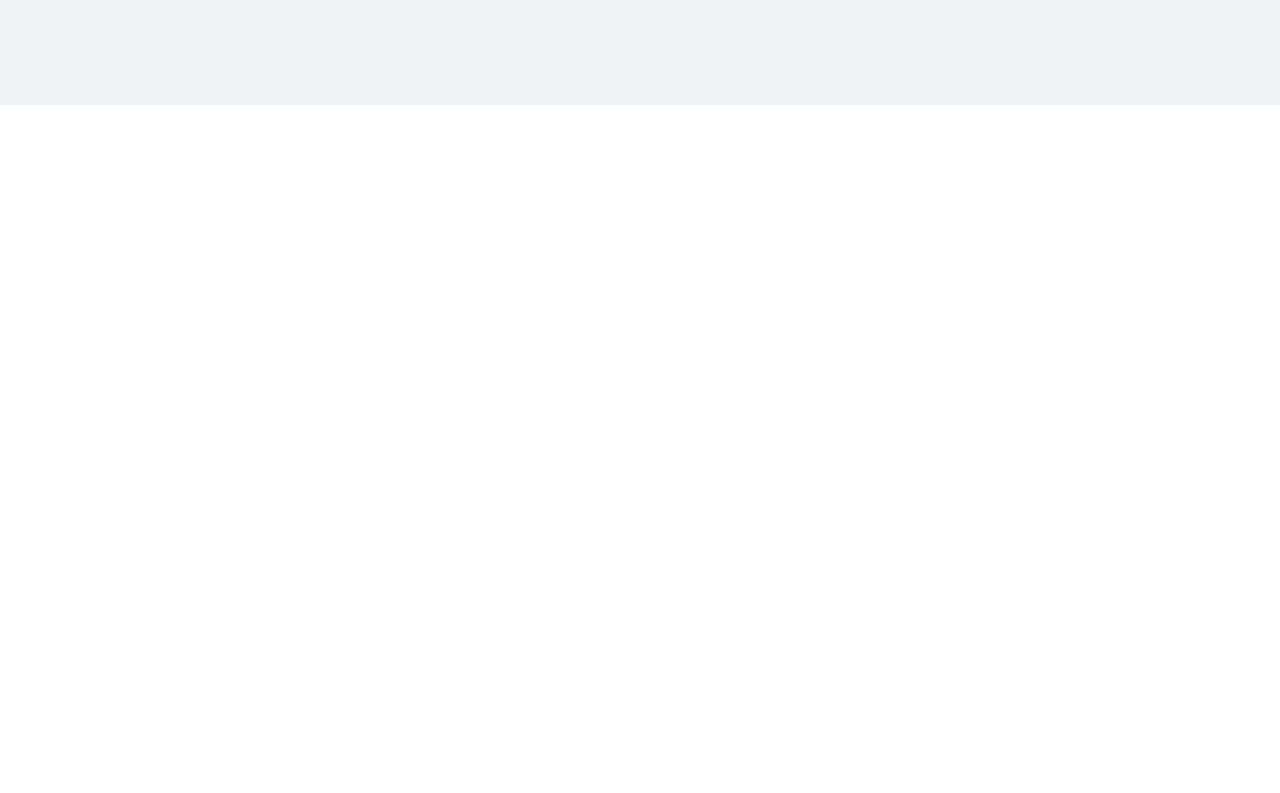
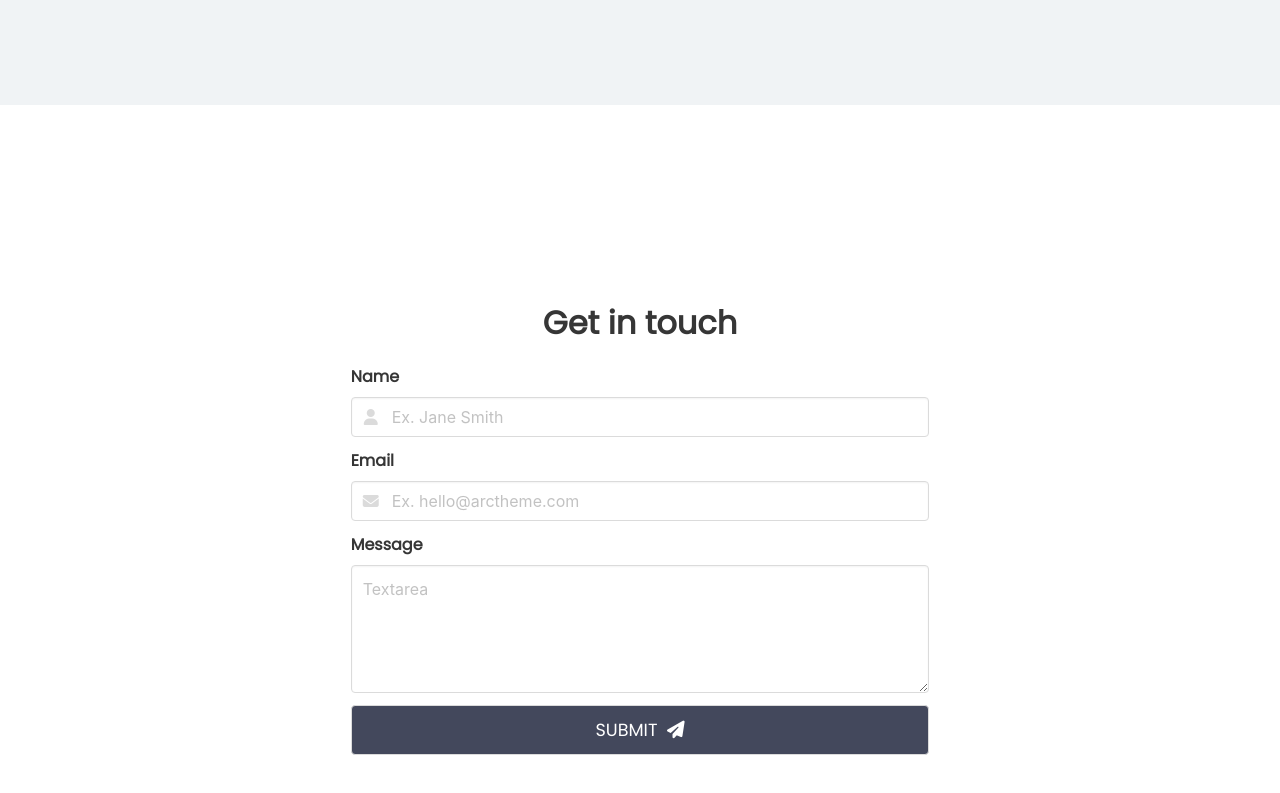
Before and after one commit to Colt/squashing-demo, a plain HTML site: page index.html in a window 1280 px wide. Shown: the part 3275-4068 px from the top of the page. Before the commit the page ends 3380 px from the top, so only its background shows below. Drawn offline with nearby package versions, Linux system fonts and the light colour scheme; a script that the page names is missing.

Commit message:
add contact section

```diff
--- a/index.html
+++ b/index.html
@@ -310,6 +310,56 @@
             </div>
         </div>
         <!-- End Work Content -->
+        <!-- Begin Contact Content -->
+        <div class="section-light contact" id="contact">
+            <div class="container">
+                <div class="columns is-multiline" data-aos="fade-in-up" data-aos-easing="linear">
+                    <div class="column is-12 about-me">
+                        <h1 class="title has-text-centered section-title">
+                            Get in touch
+                        </h1>
+                    </div>
+                    <div class="column is-8 is-offset-2">
+                        <form action="https://formspree.io/email@example.com" method="POST">
+                            <div class="field">
+                                <label class="label">Name</label>
+                                <div class="control has-icons-left">
+                                    <input class="input" type="text" placeholder="Ex. Jane Smith" name="Name" />
+                                    <span class="icon is-small is-left">
+                                        <i class="fas fa-user"></i>
+                                    </span>
+                                </div>
+                            </div>
+                            <div class="field">
+                                <label class="label">Email</label>
+                                <div class="control has-icons-left">
+                                    <input class="input" type="email" placeholder="Ex. hello@arctheme.com"
+                                        name="Email" />
+                                    <span class="icon is-small is-left">
+                                        <i class="fas fa-envelope"></i>
+                                    </span>
+                                </div>
+                            </div>
+                            <div class="field">
+                                <label class="label">Message</label>
+                                <div class="control">
+                                    <textarea class="textarea" placeholder="Textarea" name="Message"></textarea>
+                                </div>
+                            </div>
+                            <div class="field">
+                                <div class="control ">
+                                    <button class="button submit-button">
+                                        Submit&nbsp;&nbsp;
+                                        <i class="fas fa-paper-plane"></i>
+                                    </button>
+                                </div>
+                            </div>
+                        </form>
+                    </div>
+                </div>
+            </div>
+        </div>
+        <!-- End Contact Content -->
     </div>
     <!-- End Main Content -->
 
--- a/showcase.css
+++ b/showcase.css
@@ -194,3 +194,25 @@ html {
   .main-content .section-light.skills h1 {
     padding: 10px;
   }
+
+
+
+.main-content .section-light.contact {
+    padding: 200px;
+  }
+
+  .main-content .section-light.contact button {
+    width: 100%;
+    background-color: #43485c;
+    color: white;
+    height: 50px;
+    font-size: 1.1rem;
+    text-transform: uppercase;
+    font-family: 'Poppins', sans-serif;
+  }
+
+  @media (max-width: 599px) {
+    .main-content .section-light.contact {
+      padding: 60px 20px;
+    }
+  }
```
